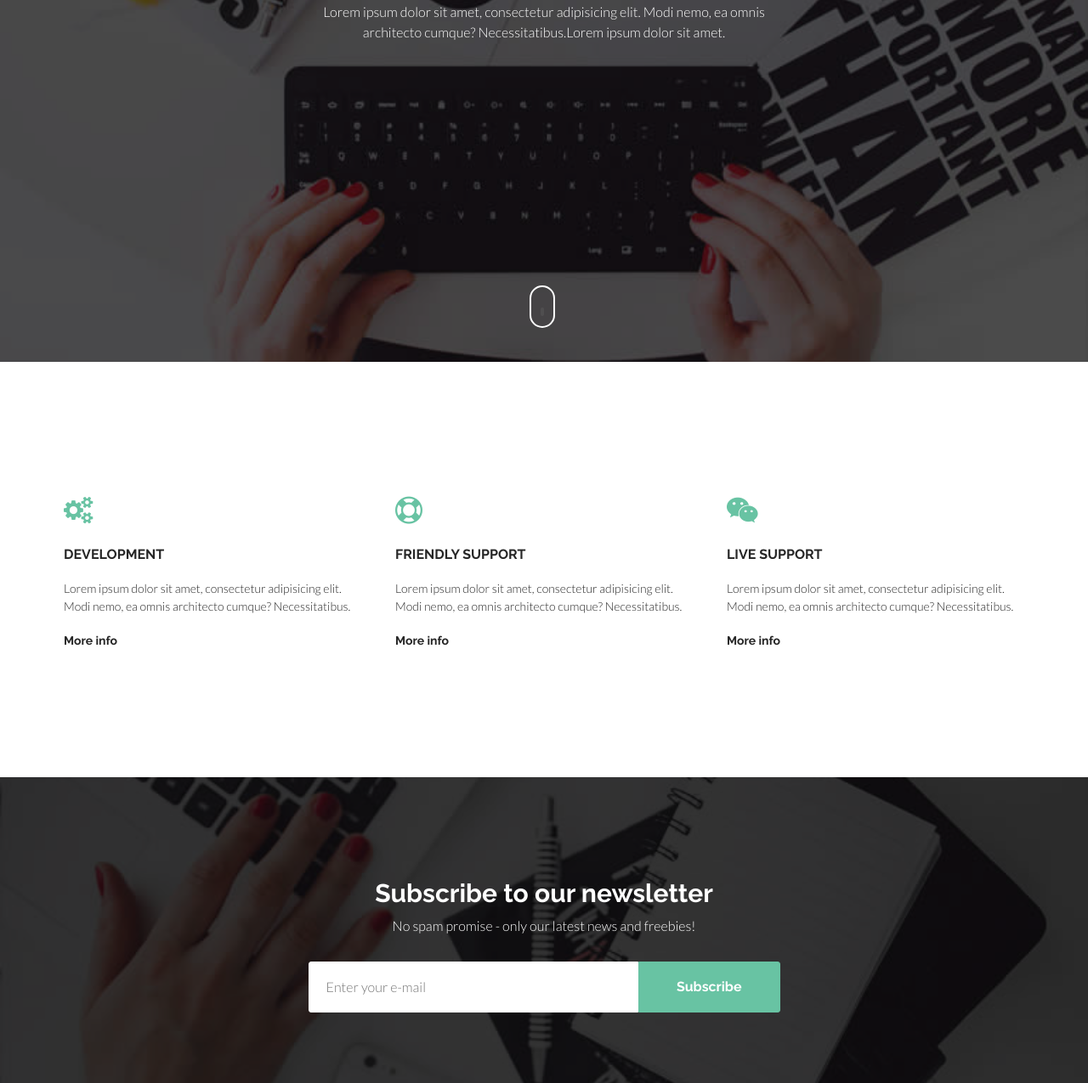
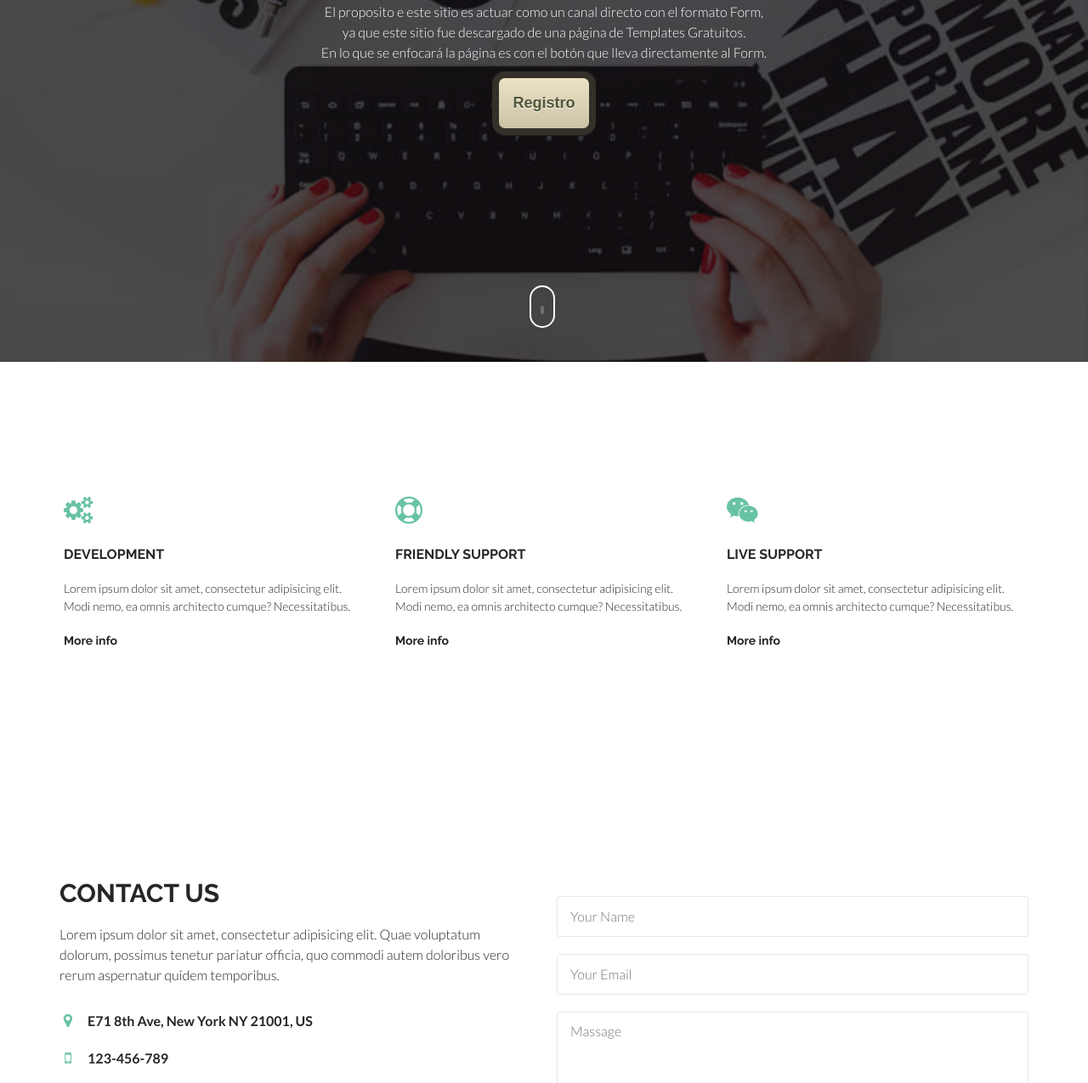
Before and after one commit to Danmakora/UMH-147-202000031, a plain HTML site: page Actividad 5.2/index.html in a window 1280 px wide. Shown: the part 374-1649 px from the top of the page at 85% size. Drawn offline with Linux system fonts and the light colour scheme.

Commit message:
Again Ye!

```diff
--- a/Actividad 5.2/index.html
+++ b/Actividad 5.2/index.html
@@ -1,24 +1,39 @@
 <!DOCTYPE html>
-<!--
-	Active by TEMPLATE STOCK
-	templatestock.co @templatestock
-	Released for free under the Creative Commons Attribution 3.0 license (templated.co/license)
--->
-
 <html lang="en-US">
 <head>
 	<meta charset="UTF-8">
-	<title>Active - HTML5 Responsive Template | Template Stock</title>
+	<title>Nuevo Sitio</title>
 
 	<!-- Main CSS file -->
 	<link rel="stylesheet" href="css/style.css" />
+	<style>
+		.myButton {
+			box-shadow: 0px 1px 0px 0px #1c1b18;
+			background:linear-gradient(to bottom, #eae0c2 5%, #ccc2a6 100%);
+			background-color:#eae0c2;
+			border-radius:15px;
+			border:8px solid #333029;
+			display:inline-block;
+			cursor:pointer;
+			color:#505739;
+			font-family:Arial;
+			font-size:18px;
+			font-weight:bold;
+			padding:16px 16px;
+			text-decoration:none;
+			text-shadow:0px 1px 0px #ffffff;
+		}
+		.myButton:hover {
+			background:linear-gradient(to bottom, #ccc2a6 5%, #eae0c2 100%);
+			background-color:#ccc2a6;
+		}
+		.myButton:active {
+			position:relative;
+			top:1px;
+		}
 
-	<!-- HTML5 Shim and Respond.js IE8 support of HTML5 elements and media queries -->
-	<!-- WARNING: Respond.js doesn't work if you view the page via file:// -->
-	<!--[if lt IE 9]>
-	  <script src="https://oss.maxcdn.com/libs/html5shiv/3.7.0/html5shiv.js"></script>
-	  <script src="https://oss.maxcdn.com/libs/respond.js/1.4.2/respond.min.js"></script>
-	<![endif]-->
+	</style>
+
 
 </head>
 <body>
@@ -39,9 +54,12 @@
 				<div class="col-md-12 text-center st-header-content">
 					<div class="logo"><a href=""><img src="images/logo.png" alt=""></a></div>
 					<div class="st-header-title">
-						<h2>Welcome <span>Template Stock</span></h2>
-						<p>Lorem ipsum dolor sit amet, consectetur adipisicing elit. Modi nemo, ea omnis <br /> architecto cumque? Necessitatibus.Lorem ipsum dolor sit amet.</p>
+						<h2>Esto es un <span>Sitio Burner</span></h2>
+						<p>El proposito e este sitio es actuar como un canal directo con el formato Form,
+						<br />  ya que este sitio fue descargado de una página de Templates Gratuitos.
+						<br />  En lo que se enfocará la página es con el botón que lleva directamente al Form.</p>
 					</div>
+					<a href="registro.html" class="myButton">Registro</a>
 				</div>
 			</div>
 		</div>
@@ -80,28 +98,7 @@
 	</section>
 	<!-- /SERVICE ICONS -->
 
-	<!-- SUBSCRIBE -->
-	<section class="subscribe">
-		<div class="color-overlay"></div><!-- /COLOR OVERLY -->
-		<div class="container">
-			<div class="row">
-				<div class="col-md-6 col-md-offset-3 subscribe-form">
-					<div class="st-subscribe-title text-center">
-						<h3>Subscribe to our newsletter</h3>
-						<p>No spam promise - only our latest news and freebies!</p>
-					</div>
-					<!-- FORM -->
-					<form id="subscribe">
-						<input type="email" value="" name="subscribe-email" id="st-email" placeholder="Enter your e-mail">
-						<input type="submit" name="subscribe-submit" value="Subscribe">
-						<label for="st-email" class="st-subscribe-message"></label>
-					</form>
-					<!-- /FORM -->
-				</div>
-			</div>
-		</div>
-	</section>
-	<!-- /SUBSCRIBE -->
+
 
 	<!-- CONTACT -->
 	<section class="contact">
```
